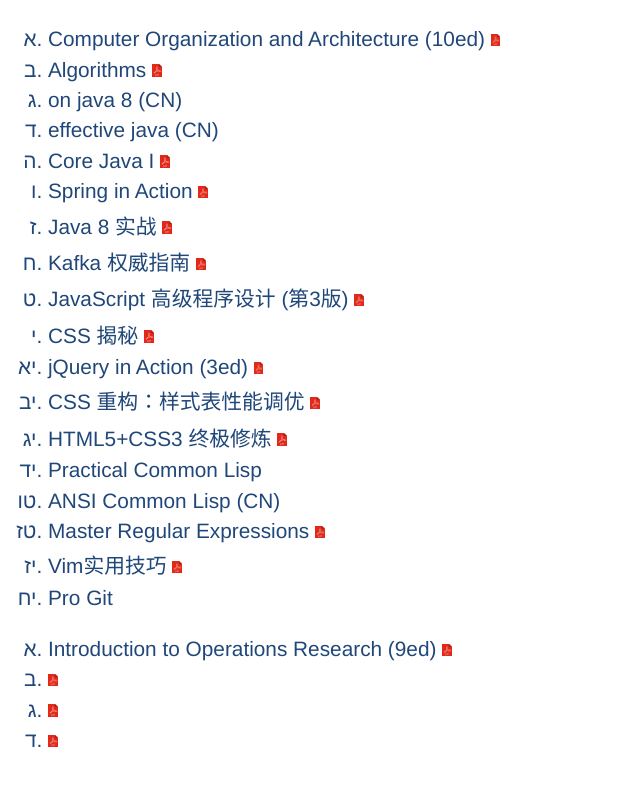
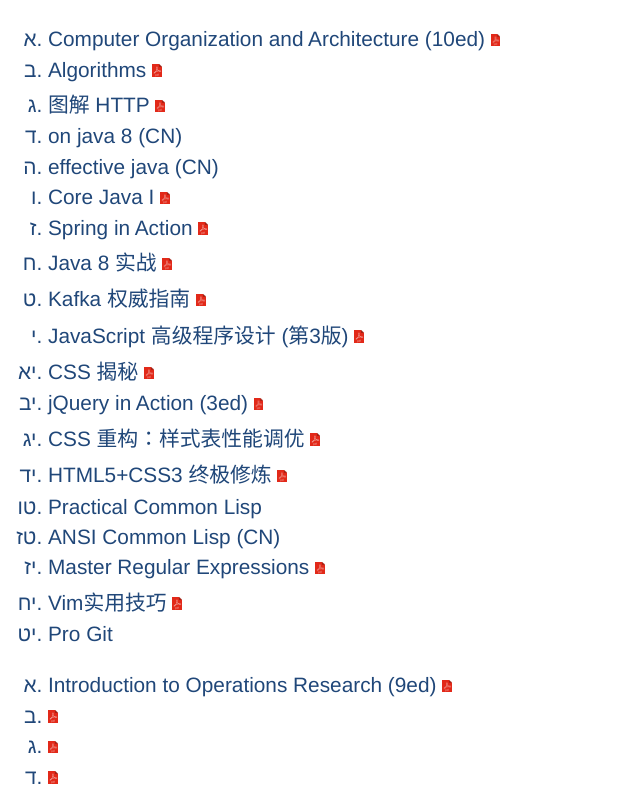
Before and after one commit to ljq199612/io-project, a plain HTML site: page bookList/index.html in a window 1280 px wide. Shown: the whole page, without its empty margins (0-640 px from the left). Drawn offline with Linux system fonts and the light colour scheme.

Commit message:
2020-05-05

```diff
--- a/bookList/index.html
+++ b/bookList/index.html
@@ -13,28 +13,29 @@
 
         <div class="IT">
             <ul class="bookList">
-				<li><a target="_blank" href="https://ljq199612.github.io/book/IT/Computer_Organization_and_Arch.pdf">Computer Organization and Architecture (10ed)</a> <img src="images/pdf.png"/></li>
+				<li><a target="_blank" href="https://ljq199612.gitee.io/book/IT/Computer_Organization_and_Arch.pdf">Computer Organization and Architecture (10ed)</a> <img src="images/pdf.png"/></li>
 
-				<li><a target="_blank" href="https://ljq199612.github.io/book/IT/algorithms/Algorithms.pdf#pagemode=bookmarks">Algorithms</a> <img src="images/pdf.png"/></li>
+				<li><a target="_blank" href="https://ljq199612.gitee.io/book/IT/algorithms/Algorithms.pdf#pagemode=bookmarks">Algorithms</a> <img src="images/pdf.png"/></li>
+				<li><a target="_blank" href="https://ljq199612.gitee.io/book/IT/图解HTTP.pdf">图解 HTTP</a> <img src="images/pdf.png"/></li>
 				<li><a target="_blank" href="https://lingcoder.github.io/OnJava8/#/sidebar">on java 8 (CN)</a></li>
 				<li><a target="_blank" href="https://sjsdfg.github.io/effective-java-3rd-chinese/#/README">effective java (CN)</a></li>
-				<li><a target="_blank" href="https://ljq199612.github.io/book/IT/Core_Java_I.pdf">Core Java I</a> <img src="images/pdf.png"/></li>
-				<li><a target="_blank" href="https://ljq199612.github.io/book/IT/Spring_In_Action.pdf">Spring in Action</a> <img src="images/pdf.png"/></li>
-				<li><a target="_blank" href="https://ljq199612.github.io/book/IT/Java8实战.pdf">Java 8 实战</a> <img src="images/pdf.png"/></li>
-				<li><a target="_blank" href="https://ljq199612.github.io/book/IT/Kafka权威指南.pdf">Kafka 权威指南</a> <img src="images/pdf.png"/></li>
+				<li><a target="_blank" href="https://ljq199612.gitee.io/book/IT/Core_Java_I.pdf">Core Java I</a> <img src="images/pdf.png"/></li>
+				<li><a target="_blank" href="https://ljq199612.gitee.io/book/IT/Spring_In_Action.pdf">Spring in Action</a> <img src="images/pdf.png"/></li>
+				<li><a target="_blank" href="https://ljq199612.gitee.io/book/IT/Java8实战.pdf">Java 8 实战</a> <img src="images/pdf.png"/></li>
+				<li><a target="_blank" href="https://ljq199612.gitee.io/book/IT/Kafka权威指南.pdf">Kafka 权威指南</a> <img src="images/pdf.png"/></li>
 
-				<li><a target="_blank" href="https://ljq199612.github.io/book/IT/JavaScript高级程序设计.pdf">JavaScript 高级程序设计 (第3版)</a> <img src="images/pdf.png"/></li>
-				<li><a target="_blank" href="https://ljq199612.github.io/book/IT/CSS揭秘.pdf">CSS 揭秘</a> <img src="images/pdf.png"/></li>
-				<li><a target="_blank" href="https://ljq199612.github.io/book/IT/jQuery_In_Action.pdf">jQuery in Action (3ed)</a> <img src="images/pdf.png"/></li>
-				<li><a target="_blank" href="https://ljq199612.github.io/book/IT/CSS重构：样式表性能调优.pdf">CSS 重构：样式表性能调优</a> <img src="images/pdf.png"/></li>
-				<li><a target="_blank" href="https://ljq199612.github.io/book/IT/html5+css3终极修炼.pdf">HTML5+CSS3 终极修炼</a> <img src="images/pdf.png"/></li>
+				<li><a target="_blank" href="https://ljq199612.gitee.io/book/IT/JavaScript高级程序设计.pdf">JavaScript 高级程序设计 (第3版)</a> <img src="images/pdf.png"/></li>
+				<li><a target="_blank" href="https://ljq199612.gitee.io/book/IT/CSS揭秘.pdf">CSS 揭秘</a> <img src="images/pdf.png"/></li>
+				<li><a target="_blank" href="https://ljq199612.gitee.io/book/IT/jQuery_In_Action.pdf">jQuery in Action (3ed)</a> <img src="images/pdf.png"/></li>
+				<li><a target="_blank" href="https://ljq199612.gitee.io/book/IT/CSS重构：样式表性能调优.pdf">CSS 重构：样式表性能调优</a> <img src="images/pdf.png"/></li>
+				<li><a target="_blank" href="https://ljq199612.gitee.io/book/IT/html5+css3终极修炼.pdf">HTML5+CSS3 终极修炼</a> <img src="images/pdf.png"/></li>
 
 				<li><a target="_blank" href="http://gigamonkeys.com/book/">Practical Common Lisp</a></li>
 				<li><a target="_blank" href="https://acl.readthedocs.io/en/latest/zhCN/index.html">ANSI Common Lisp (CN)</a></li>
 
-				<li><a target="_blank" href="https://ljq199612.github.io/book/IT/Mastering_Regular_Expressions.pdf">Master Regular Expressions</a> <img src="images/pdf.png"/></li>
+				<li><a target="_blank" href="https://ljq199612.gitee.io/book/IT/Mastering_Regular_Expressions.pdf">Master Regular Expressions</a> <img src="images/pdf.png"/></li>
 
-				<li><a target="_blank" href="https:/lijq199612.github.io/book/editor/vim%E5%AE%9E%E7%94%A8%E6%8A%80%E5%B7%A7.pdf#pagemode=bookmarks">Vim实用技巧</a> <img src="images/pdf.png"/></li>
+				<li><a target="_blank" href="https:/lijq199612.gitee.io/book/editor/vim%E5%AE%9E%E7%94%A8%E6%8A%80%E5%B7%A7.pdf#pagemode=bookmarks">Vim实用技巧</a> <img src="images/pdf.png"/></li>
 				<li><a target="_blank" href="https://git-scm.com/book/zh/v2">Pro Git</a></li>
 			</ul>
         </div>
@@ -42,7 +43,7 @@
 
         <div class="math">
             <ul class="bookList">
-				<li><a target="_blank" href="https://ljq199612.github.io/book/mathematic/Introduction_to_Operation_Research.pdf#pagemode=bookmarks">Introduction to Operations Research (9ed)</a> <img src="images/pdf.png"/></li>
+				<li><a target="_blank" href="https://ljq199612.gitee.io/book/mathematic/Introduction_to_Operation_Research.pdf#pagemode=bookmarks">Introduction to Operations Research (9ed)</a> <img src="images/pdf.png"/></li>
 				<li><a target="_blank" href=""></a> <img src="images/pdf.png"/></li>
 				<li><a target="_blank" href=""></a> <img src="images/pdf.png"/></li>
 				<li><a target="_blank" href=""></a> <img src="images/pdf.png"/></li>
```
